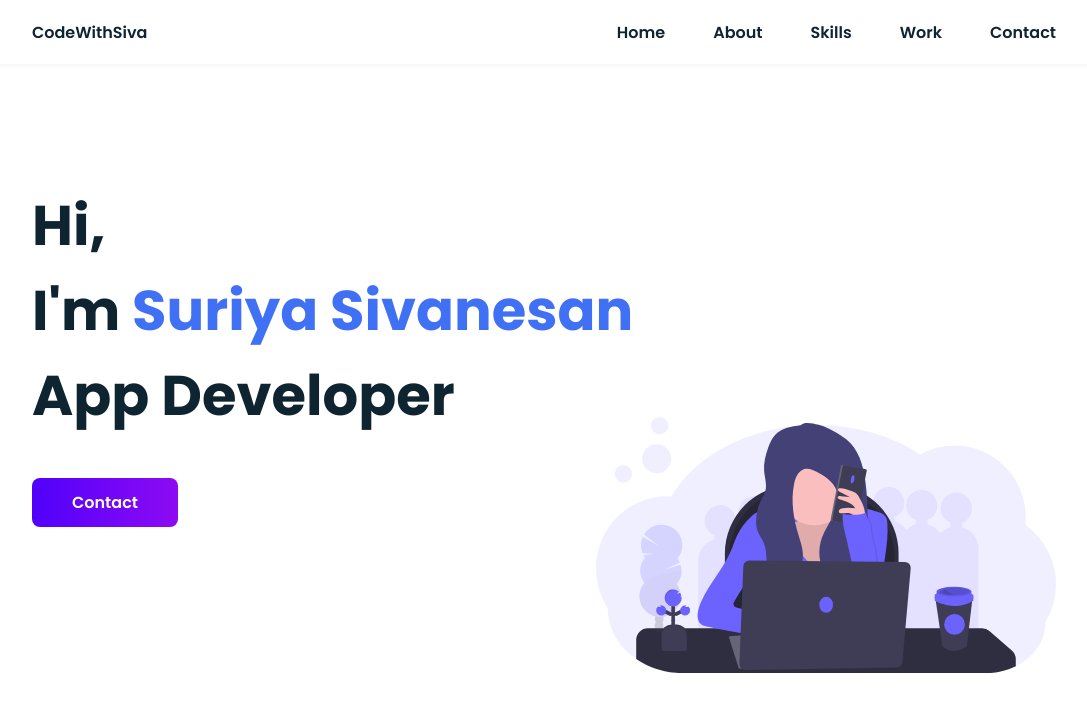
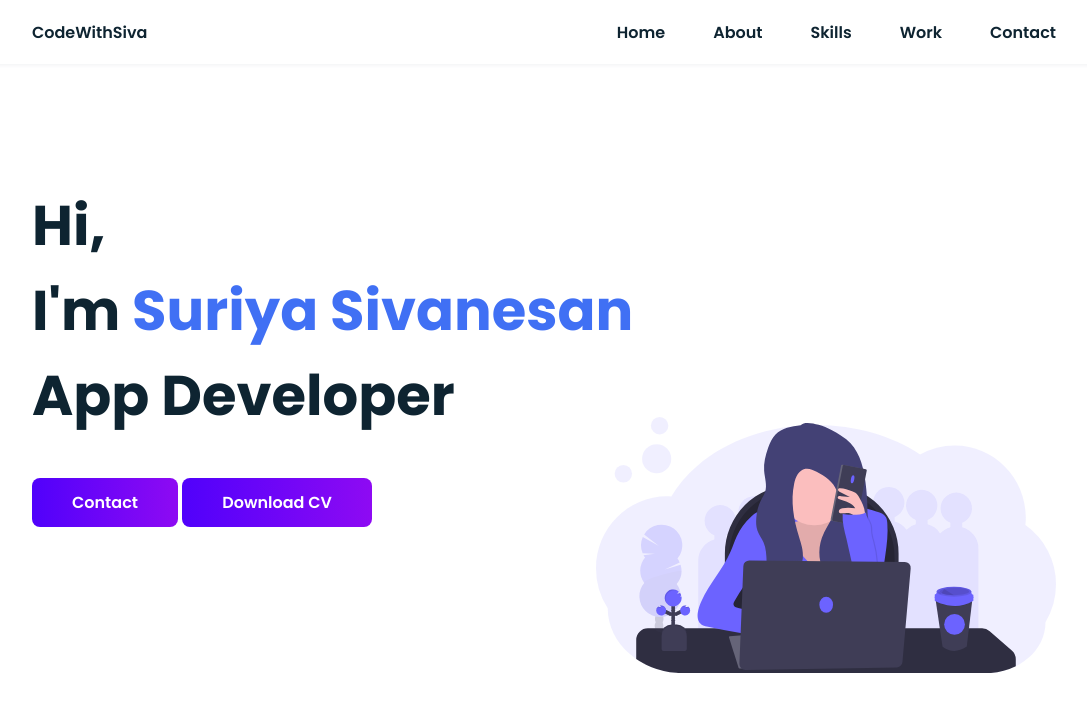
Before and after one commit to Siva-suriya21/Siva-portfolio, a plain HTML site: page suriya portfolio/index.html in a window 1280 px wide. Shown: the top 707 px of the page, without its empty margins (96-1183 px from the left). Drawn offline with nearby package versions, Linux system fonts and the light colour scheme.

Commit message:
Update index.html

```diff
--- a/suriya portfolio/index.html
+++ b/suriya portfolio/index.html
@@ -55,6 +55,7 @@
             ><br />App Developer
           </h1>
           <a href="#contact" class="button"> Contact</a>
+          <a href="Siva Suriya IT RESUME.pdf" class="button"> Download CV  </a>
         </div>
 
         <div class="home_social">
```
